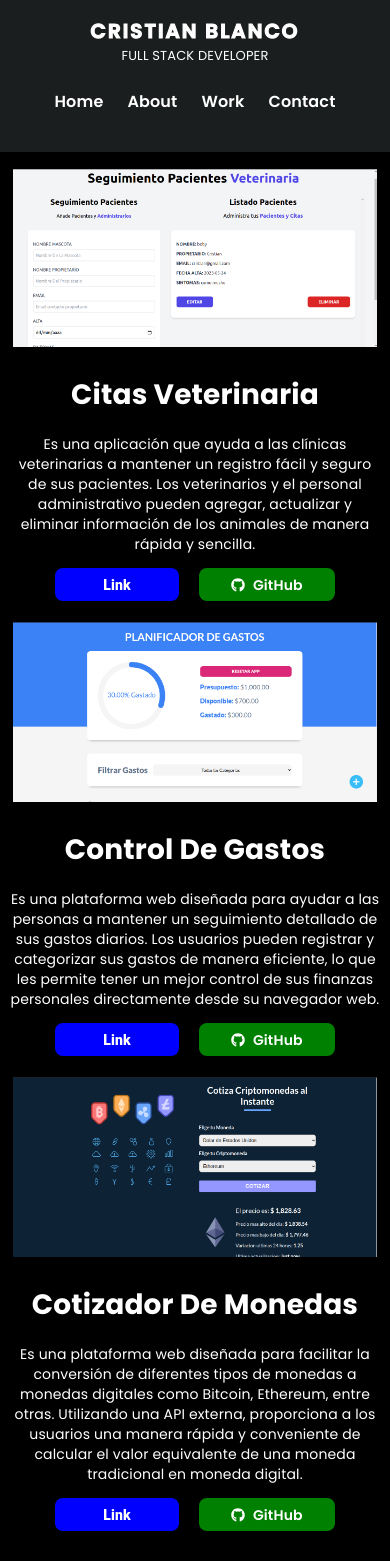
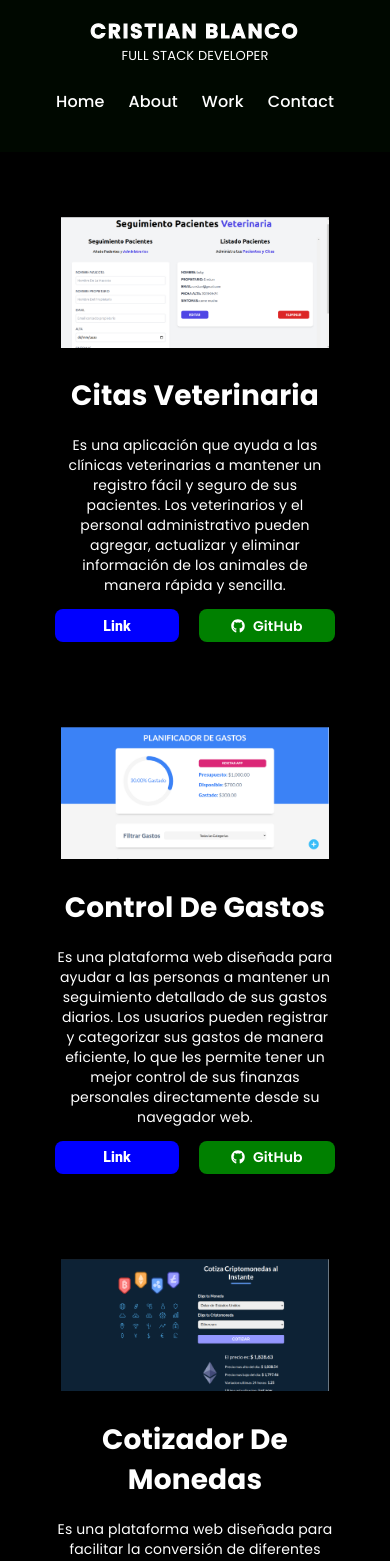
Before and after one commit to cristian-23/Portfolio, a React (Vite) app: page /work in a window 390 px wide. Shown: the top 1561 px of the page. Before the commit the page ends 1539 px from the top, so only its background shows below. Built offline with nearby package versions, Linux system fonts and the light colour scheme.

Commit message:
segunda actualizacion

```diff
--- a/src/components/Contact.jsx
+++ b/src/components/Contact.jsx
@@ -145,7 +145,7 @@ export default function Contact({ setIsLoading }) {
       </Box>
       <footer
         style={{
-          backgroundColor: "#1B1E1E",
+          backgroundColor: "#000800",
           position: "fixed",
           bottom: "0",
           width: "100%",
--- a/src/components/Navbar.jsx
+++ b/src/components/Navbar.jsx
@@ -49,7 +49,7 @@ export default function BackToTop(props) {
     <React.Fragment>
       <CssBaseline />
       <AppBar
-        sx={{ backgroundColor: "#1B1E1E", height: { xs: "18%", md: "15%" } }}
+        sx={{ backgroundColor: "#000800", height: { xs: "18%", md: "15%" } }}
       >
         <Toolbar
           className="toolbar"
--- a/src/components/Work.jsx
+++ b/src/components/Work.jsx
@@ -33,7 +33,13 @@ export default function RowAndColumnSpacing() {
         container
         columnSpacing={{ xs: 12, md: 4 }}
       >
-        <Grid sx={{ padding: { md: "1rem 5rem", sx: "0rem" } }} xs={12}>
+        <Grid
+          sx={{
+            padding: { md: "1rem 5rem", sx: "0rem" },
+            marginBottom: "4rem",
+          }}
+          xs={12}
+        >
           <Item className="iten-work">
             <div>
               <img
@@ -74,7 +80,13 @@ export default function RowAndColumnSpacing() {
             </div>
           </Item>
         </Grid>
-        <Grid sx={{ padding: { md: "1rem 5rem", sx: "0rem" } }} xs={12}>
+        <Grid
+          sx={{
+            padding: { md: "1rem 5rem", sx: "0rem" },
+            marginBottom: "4rem",
+          }}
+          xs={12}
+        >
           <Item className="iten-work">
             <div>
               <img
@@ -115,7 +127,13 @@ export default function RowAndColumnSpacing() {
             </div>
           </Item>
         </Grid>
-        <Grid sx={{ padding: { md: "1rem 5rem", sx: "0rem" } }} xs={12}>
+        <Grid
+          sx={{
+            padding: { md: "1rem 5rem", sx: "0rem" },
+            marginBottom: "4rem",
+          }}
+          xs={12}
+        >
           <Item className="iten-work">
             <div>
               <img
--- a/src/styles/Navbar.css
+++ b/src/styles/Navbar.css
@@ -27,7 +27,7 @@
   color: white;
   font-size: 16px;
   font-family: "Poppins";
-  font-weight: 600;
+  font-weight: 500;
   cursor: pointer;
   transition: 0.4s all ease;
   text-decoration: none;
--- a/src/styles/Work.css
+++ b/src/styles/Work.css
@@ -4,7 +4,7 @@
 @media (max-width: 700px) {
   .conteiner-card-work {
     width: 100% !important;
-    margin-top: 5rem !important;
+    margin-top: 8rem !important;
   }
   .css-1tbev19-MuiGrid2-root {
     padding: 0 !important;
```
